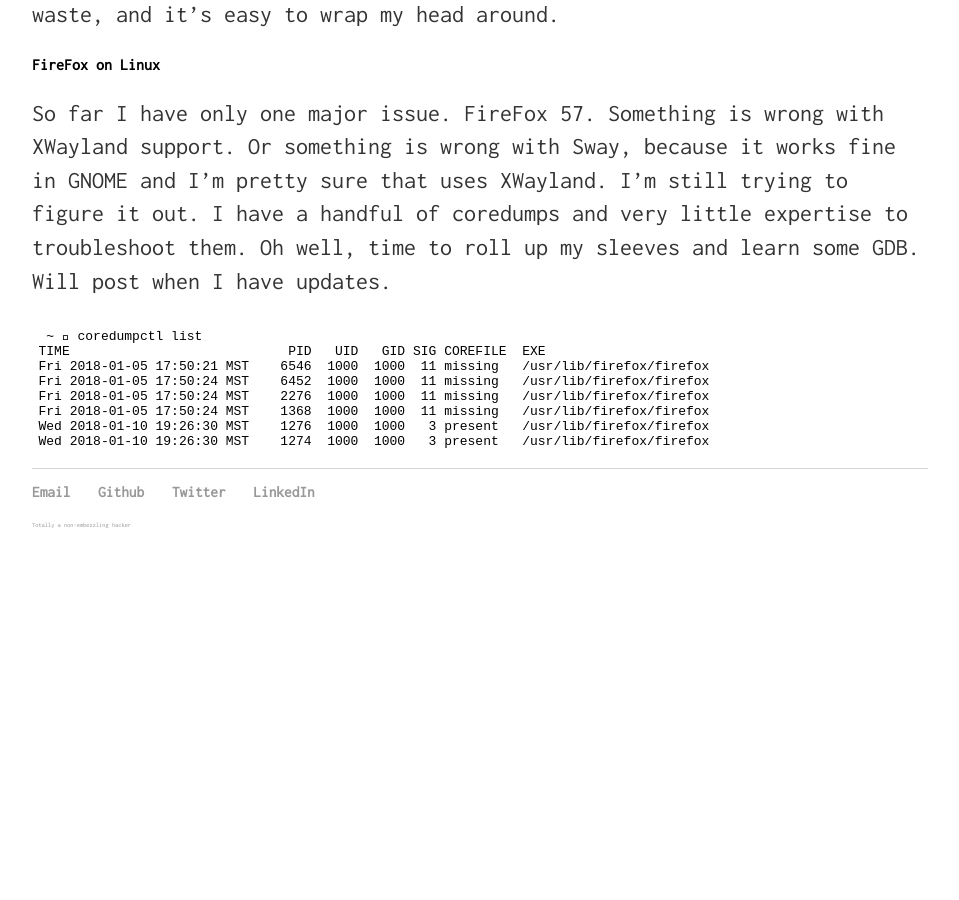
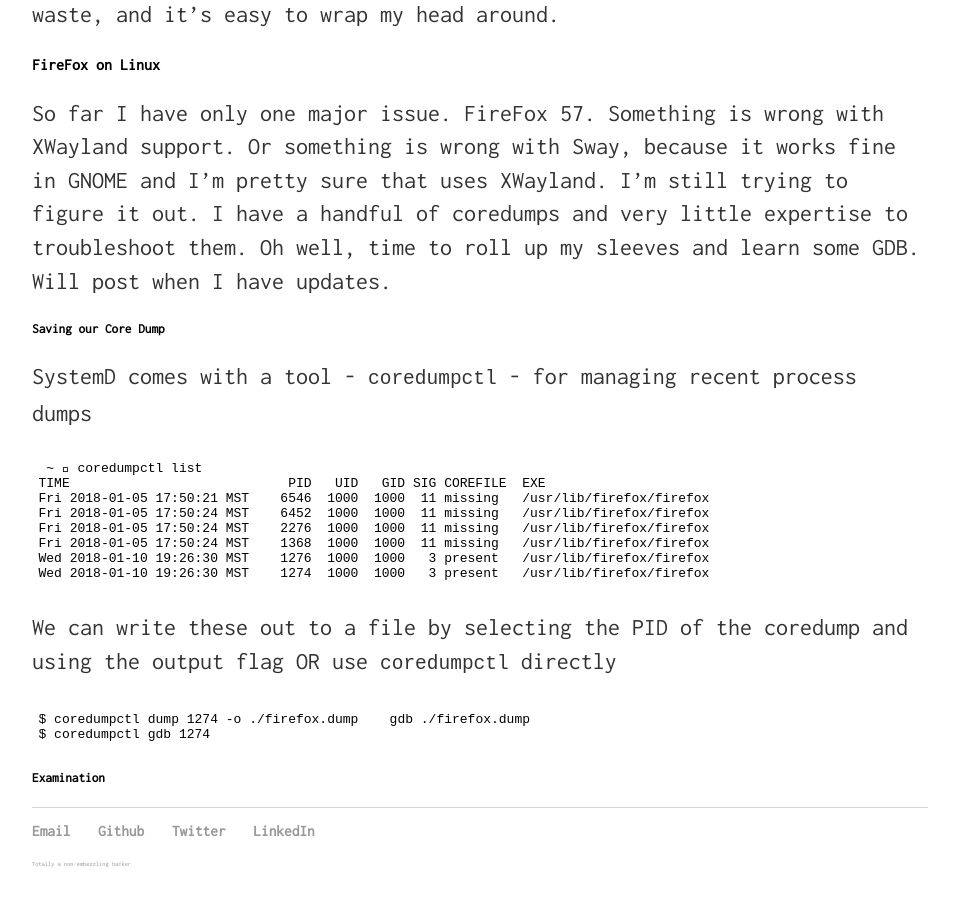
Before and after one commit to infosec-intern/infosec-intern.github.io, a Jekyll site: the page built from _posts/2018-01-10-troubleshooting-firefox-on-linux.md, in a window 1280 px wide and 900 px high, scrolled down 1092 px. Shown: the whole window, without its empty margins (160-1119 px from the left). Built offline with Jekyll 4.4.1, drawn with Linux system fonts in a browser that asks for light colours; before the commit the page ends 1653 px from its top, so only the background shows below that.

Commit message:
added Saving our Core Dump section

````diff
--- a/_posts/2018-01-10-troubleshooting-firefox-on-linux.md
+++ b/_posts/2018-01-10-troubleshooting-firefox-on-linux.md
@@ -16,6 +16,8 @@ After about 10 seconds of research, I found Sway. It's i3, but for Wayland. Perf
 #### FireFox on Linux
 So far I have only one major issue. FireFox 57. Something is wrong with XWayland support. Or something is wrong with Sway, because it works fine in GNOME and I'm pretty sure that uses XWayland. I'm still trying to figure it out. I have a handful of coredumps and very little expertise to troubleshoot them. Oh well, time to roll up my sleeves and learn some GDB. Will post when I have updates.
 
+##### Saving our Core Dump
+SystemD comes with a tool - `coredumpctl` - for managing recent process dumps
 ```sh
  ~  coredumpctl list
 TIME                            PID   UID   GID SIG COREFILE  EXE
@@ -26,3 +28,10 @@ Fri 2018-01-05 17:50:24 MST    1368  1000  1000  11 missing   /usr/lib/firefox/f
 Wed 2018-01-10 19:26:30 MST    1276  1000  1000   3 present   /usr/lib/firefox/firefox
 Wed 2018-01-10 19:26:30 MST    1274  1000  1000   3 present   /usr/lib/firefox/firefox
 ```
+We can write these out to a file by selecting the PID of the coredump and using the output flag OR use `coredumpctl` directly
+```sh
+$ coredumpctl dump 1274 -o ./firefox.dump && gdb ./firefox.dump
+$ coredumpctl gdb 1274
+```
+
+##### Examination
````
